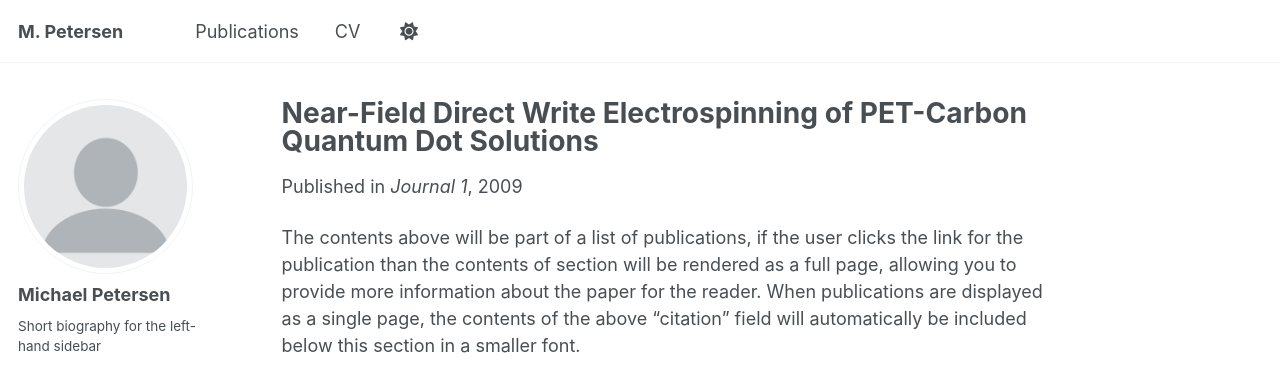
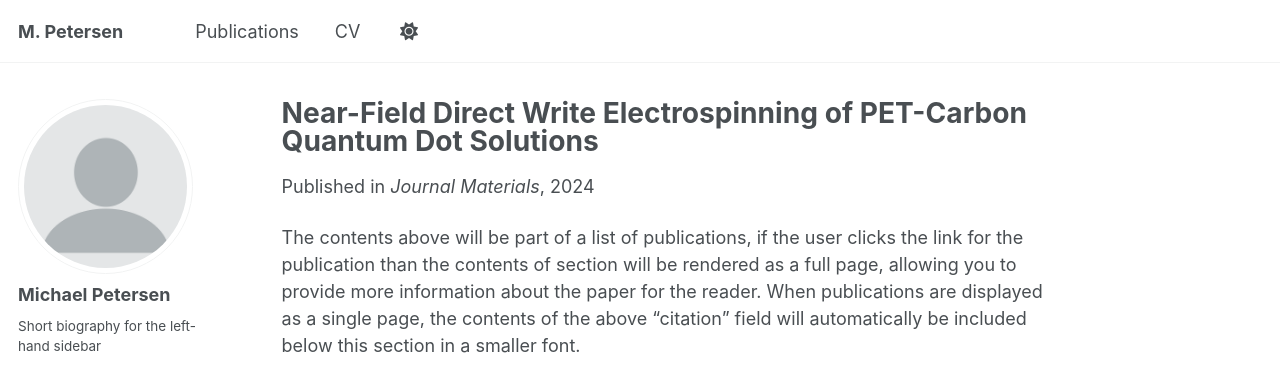
Before and after one commit to michipetersen18-rgb/cv_michael, a Jekyll site: the page built from _publications/2009-10-01-paper-title-number-1.md, in a window 1280 px wide. Shown: the top 369 px of the page. Built offline with Jekyll 4.4.1, drawn with Linux system fonts in a browser that asks for light colours; some web fonts are replaced; a script bundle is joined from its source files by our own code; library files that are not in the unit come from our copies.

Commit message:
Update 2009-10-01-paper-title-number-1.md

```diff
--- a/_publications/2009-10-01-paper-title-number-1.md
+++ b/_publications/2009-10-01-paper-title-number-1.md
@@ -4,8 +4,8 @@ collection: publications
 category: manuscripts
 permalink: /publication/2009-10-01-paper-title-number-1
 excerpt: 'This paper is about the number 1. The number 2 is left for future work.'
-date: 2009-10-01
-venue: 'Journal 1'
+date: 2024-12-20
+venue: 'Journal Materials'
 slidesurl: 'https://academicpages.github.io/files/slides1.pdf'
 paperurl: 'https://academicpages.github.io/files/paper1.pdf'
 bibtexurl: 'https://academicpages.github.io/files/bibtex1.bib'
```
